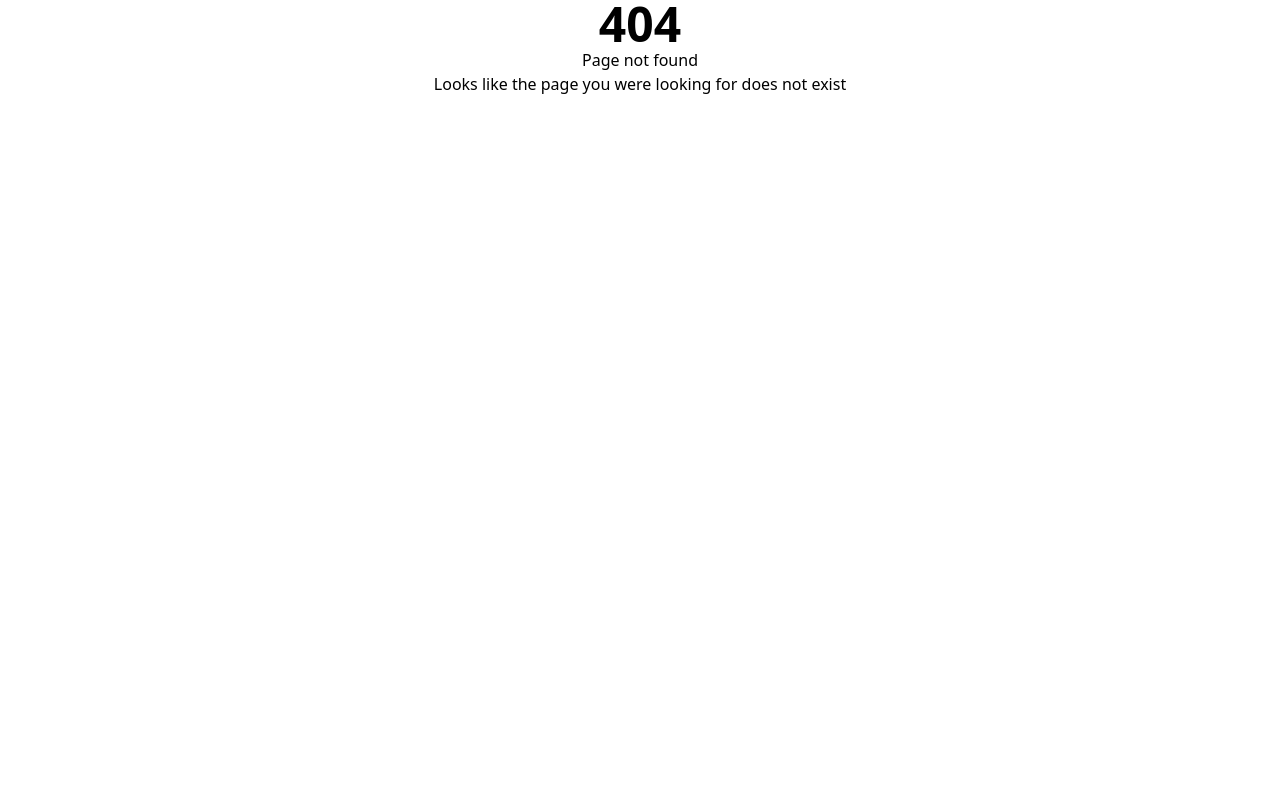
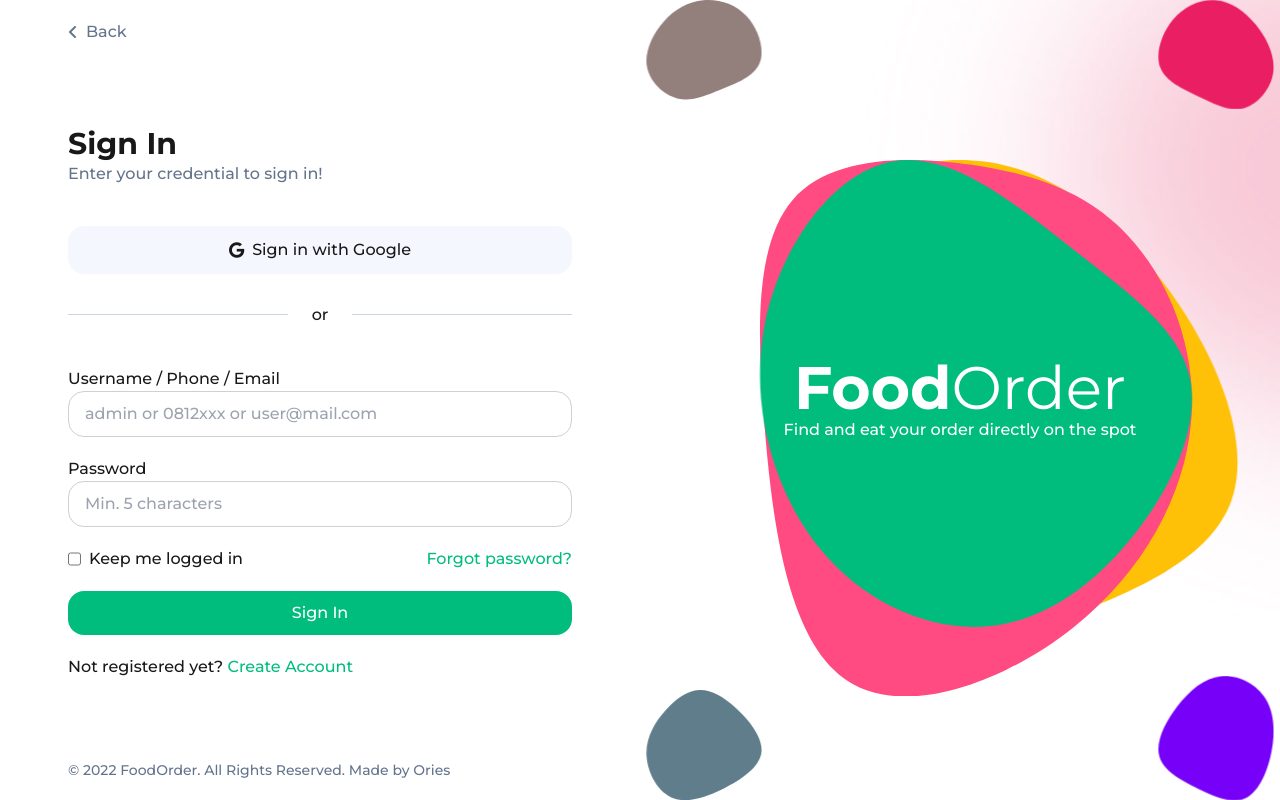
Before and after one commit to ichsankurnia/vue-kulineran-order-foods, a Vue app: page /auth in a window 1280 px wide. Before the commit this address had no page. Built offline with nearby package versions, Linux system fonts and the light colour scheme; what vue-toast-notification would draw is missing.

Commit message:
add auth layout

```diff
--- a/src/layouts/AuthLayout.vue
+++ b/src/layouts/AuthLayout.vue
@@ -0,0 +1,106 @@
+<script setup>
+import bg from '../assets/images/blobz-bg.jpg'
+</script>
+
+<template>
+    <div class='w-full h-screen bg-cover font-montserrat overflow-hidden' :style="{ 'background-image': `url('${bg}')` }">
+        <div class="grid grid-cols-1 lg:grid-cols-2">
+            <div class="bg-white text-dark font-medium flex justify-center h-screen overflow-y-auto">
+                <div class="w-full md:w-[90%] xl:w-[85%] 2xl:w-[65%] flex flex-col p-5">
+                    <div class="flex item-center text-slate-500 mb-10 hover-opacity">
+                        <i class="fa-solid fa-angle-left flex justify-center items-center mr-2"></i>
+                        <p >Back</p>
+                    </div>
+                    <div class="h-full flex flex-col justify-center">
+                        <h1 class="text-dark text-3xl font-bold">Sign In</h1>
+                        <p class="text-slate-500">Enter your credential to sign in!</p>
+
+                        <div class="bg-dashboardBg w-full flex items-center justify-center rounded-2xl py-3 hover-opacity my-10">
+                            <i class="fa-brands fa-google mr-2"></i>
+                            <p>Sign in with Google</p>
+                        </div>
+
+                        <div class="flex flex-col items-center">
+                            <hr class="w-full border-slate-300" />
+                            <p class="bg-white w-16 -mt-3 text-center">or</p>
+                        </div>
+
+                        <form class="my-10 space-y-5 2xl:space-y-7">
+                            <div>
+                                <label class="label-input text-dark">Username / Phone / Email</label>
+                                <input class="input-style" placeholder="admin or 0812xxx or user@mail.com" />
+                            </div>
+                            <div>
+                                <label class="label-input text-dark">Password</label>
+                                <input type="password" class="input-style" placeholder="Min. 5 characters" />
+                            </div>
+                            <div class="flex justify-between items-center">
+                                <div class="flex">
+                                    <input name="rememberMe" id="rememberMe" type="checkbox" />
+                                    <label class="ml-2 cursor-pointer" for="rememberMe">Keep me logged in</label>
+                                </div>
+                                <p class="text-green hover-opacity">Forgot password?</p>
+                            </div>
+                            <button type="submit" class="btn-primary">Sign In</button>
+
+                            <p>Not registered yet? <RouterLink class="text-green" to="sign-up">Create Account</RouterLink></p>
+                        </form>
+                    </div>
+
+
+                    <p class="mt-auto text-slate-500 text-xs md:text-sm 2xl:text-base">© {{new Date().getFullYear()}} FoodOrder. All Rights Reserved. Made by Ories</p>
+                </div>
+            </div>
+
+            <div class="hidden lg:block relative h-screen" >
+                <div class="tk-blob w-[33rem] 2xl:w-[35rem] absolute top-[20%] 2xl:top-1/4 left-[15%] 2xl:left-1/4" style="--fill: #ffc107;">
+                    <svg xmlns="http://www.w3.org/2000/svg" viewBox="0 0 428.4 394.6">
+                        <path
+                            d="M369.4 109.2c43.2 55.3 71.5 121.4 53.4 167.3-18.2 45.8-82.8 71.4-140.5 91.7-57.8 20.4-108.7 35.4-152.9 20.3C85.1 373.4 47.6 328.3 23.2 267c-24.5-61.2-35.8-138.6-2.5-191.7C54.1 22.2 132-6.6 200 1.3c68 7.9 126.1 52.5 169.4 107.9z">
+                        </path>
+                    </svg>
+                </div>
+                <div class="tk-blob w-[30rem] 2xl:w-[32rem] absolute top-[20%] 2xl:top-1/4 left-[15%] 2xl:left-1/4" style="--fill: #ff4b82;">
+                    <svg xmlns="http://www.w3.org/2000/svg" viewBox="0 0 319.2 356.7">
+                        <path
+                            d="M271.9 50.3c30.6 29.3 51.3 75.5 46.6 123.9-4.6 48.4-34.6 99-86.5 136.3s-125.6 61.4-168.3 35.3S9.4 243.5 3.4 177.3C-2.7 111.2-3.1 55.2 24 26.7 51.1-1.9 105.9-2.9 153.4 2.8c47.6 5.8 88 18.2 118.5 47.5z">
+                        </path>
+                    </svg>
+                </div>
+                <div class="tk-blob w-[30rem] 2xl:w-[32rem] absolute top-[20%] 2xl:top-1/4 left-[15%] 2xl:left-1/4 left-1/5" style="--time: 20s; --amount: 5; --fill: #00BD7E;">
+                    <svg xmlns="http://www.w3.org/2000/svg" viewBox="0 0 747.2 726.7">
+                        <path
+                            d="M539.8 137.6c98.3 69 183.5 124 203 198.4 19.3 74.4-27.1 168.2-93.8 245-66.8 76.8-153.8 136.6-254.2 144.9-100.6 8.2-214.7-35.1-292.7-122.5S-18.1 384.1 7.4 259.8C33 135.6 126.3 19 228.5 2.2c102.1-16.8 213.2 66.3 311.3 135.4z">
+                        </path>
+                    </svg>
+                </div>
+                <div class="tk-blob absolute top-0 left-0 w-32 2xl:w-52" style="--fill: #93807d;">
+                    <svg xmlns="http://www.w3.org/2000/svg" viewBox="0 0 418.7 325.5">
+                        <path d="M363.8 52.4c42.8 41.3 68 108.8 47.9 153.5-20.1 44.8-85.6 66.7-143 87.4-57.4 20.8-106.8 40.3-156.7 28.7C62 310.4 11.5 267.7 1.8 217.7c-9.7-49.9 21.5-107 61.5-147.6C103.2 29.5 152 5.3 206.4.8c54.5-4.6 114.7 10.4 157.4 51.6z"></path>
+                    </svg>
+                </div>
+                <div class="tk-blob absolute top-0 right-0 w-32 2xl:w-52" style="--fill: #e91e63;">
+                    <svg xmlns="http://www.w3.org/2000/svg" viewBox="0 0 451.6 385.5">
+                        <path d="M381.4 86.5c43.5 48 77.5 110.3 68.8 168.7-8.6 58.4-59.9 113-114.8 126.7-54.9 13.6-113.4-13.7-176.6-40.6-63.1-27-130.7-53.5-151.5-102.8-20.9-49.2 5.1-121.1 50.3-169.5C102.8 20.7 167.1-3.9 225.9.5c58.8 4.5 111.9 38.1 155.5 86z"></path>
+                    </svg>
+                </div>
+                <div class="tk-blob absolute bottom-0 left-0 w-32 2xl:w-52" style="--fill: #607d8b;">
+                    <svg xmlns="http://www.w3.org/2000/svg" viewBox="0 0 412.3 354.7">
+                        <path d="M320.8 58.4c47.1 38.8 97.8 95 90.8 143s-71.7 87.7-138.3 117.2c-66.5 29.5-134.7 48.7-186.4 26.5C35.3 322.9.3 259.3 0 203.3-.3 147.4 34.1 99.2 71 62.8 107.9 26.3 147.2 1.7 188.7.1c41.4-1.7 84.9 19.6 132.1 58.3z"></path>
+                    </svg>
+                </div>
+                <div class="tk-blob absolute bottom-0 right-0 w-32 2xl:w-52">
+                    <svg xmlns="http://www.w3.org/2000/svg" viewBox="0 0 440.7 428.7">
+                        <path d="M410.6 78.8c36 52.5 36.1 126 19.2 194C412.9 340.7 379 403 330 421.9c-49 19-113.1-5.3-178.6-34C85.8 359.2 18.7 326.1 3.5 276.4-11.7 226.7 25 160.3 71.7 105.3 118.3 50.3 174.8 6.8 239 .7c64.1-6 135.7 25.5 171.6 78.1z"></path>
+                    </svg>
+                </div>
+                <div class="absolute top-1/2 left-1/2 transform -translate-x-1/2 -translate-y-1/2 z-50 text-white w-96 text-center">
+                    <h1 class="text-6xl font-bold">Food<span class="font-normal">Order</span></h1>
+                    <p class="font-medium">Find and eat your order directly on the spot</p>
+                </div>
+            </div>
+
+        </div>
+    </div>
+
+</template>
```
Also changed, not shown: src/router/index.js (+7 -0 lines), src/assets/images/blobz-bg.jpg (added).
